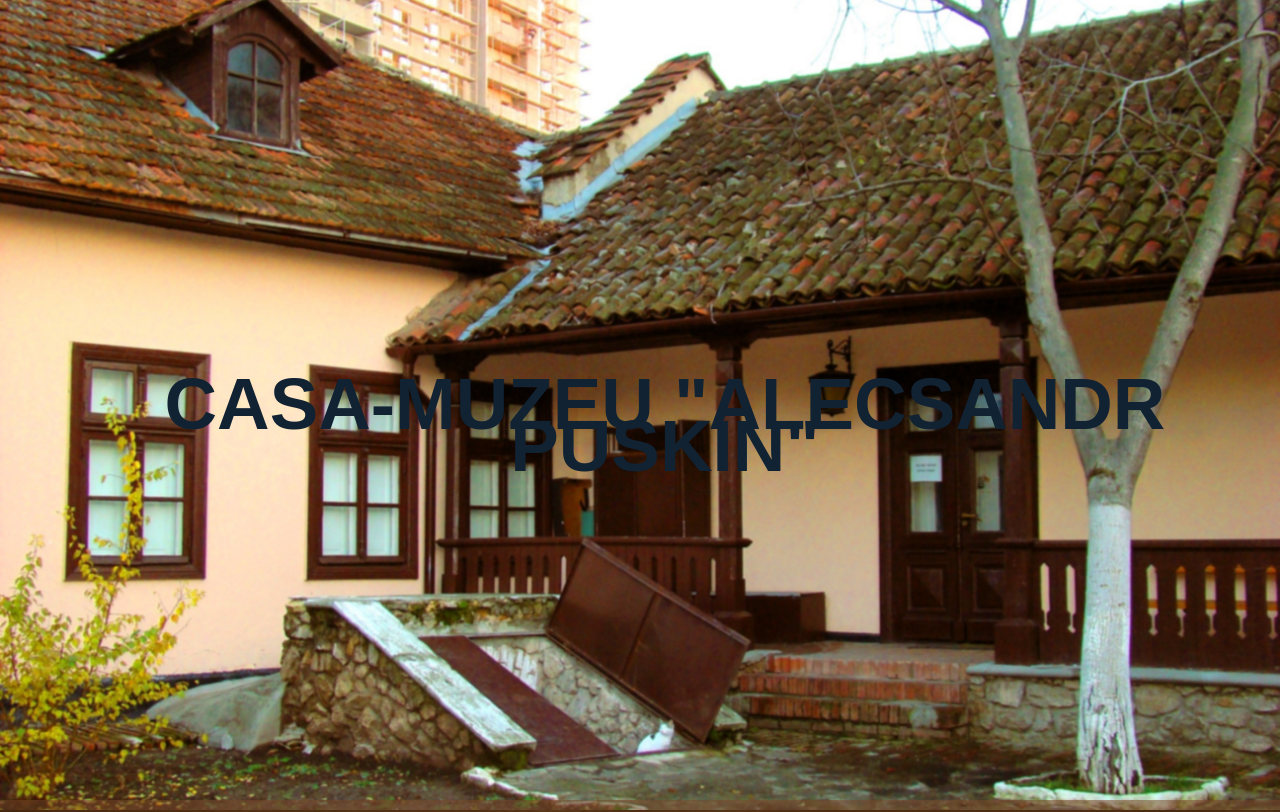
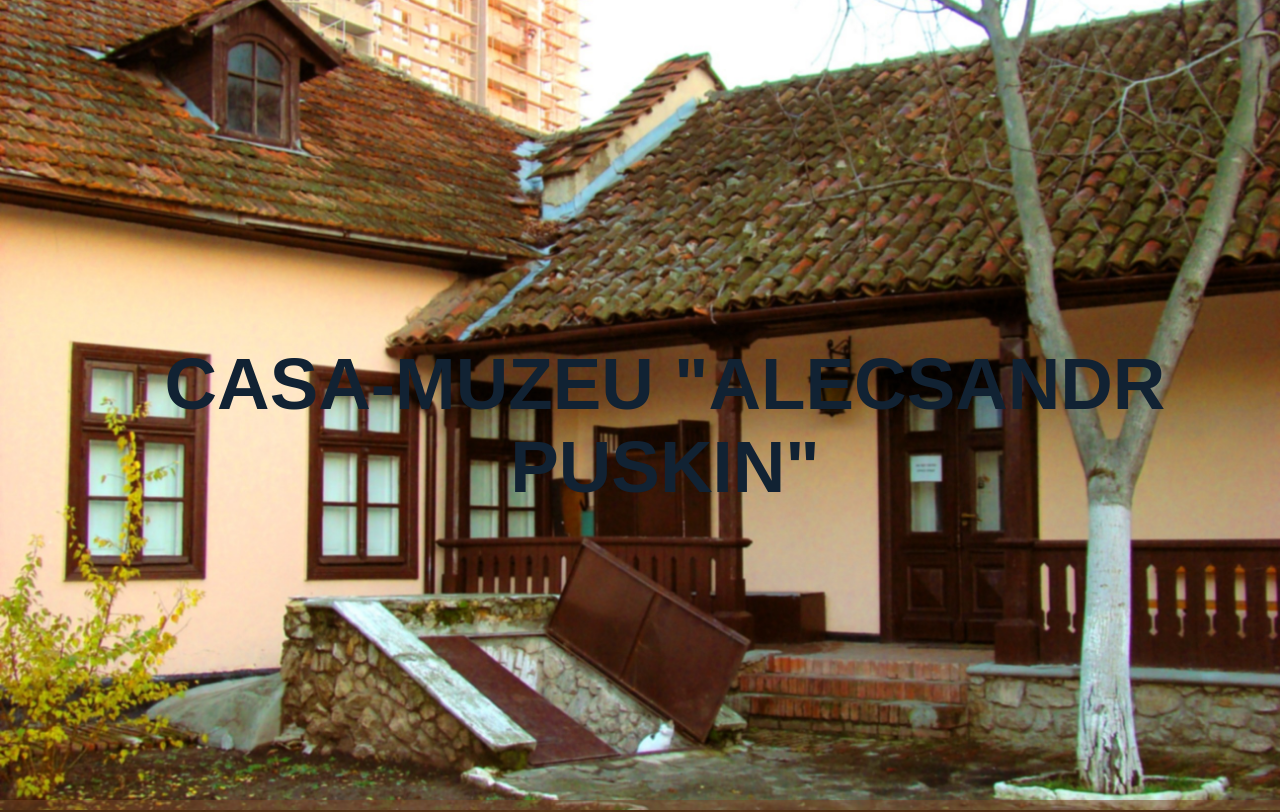
Before and after one commit to Zona-52/Pushkin, a plain HTML site: page index.html in a window 1280 px wide. Shown: the top 812 px of the page. Drawn offline with Linux system fonts and the light colour scheme; a web font is replaced by a local one.

Commit message:
Update style.css

```diff
--- a/style.css
+++ b/style.css
@@ -11,8 +11,6 @@ html, body
     background: url("img/dark-brown.jpg") no-repeat, #742;
     background-size: cover;
     background-attachment: fixed;
-
-    line-height: 2rem;
     font-family: 'KoHo', sans-serif;
     font-size: 1.3rem;
     color: #eee;
```
